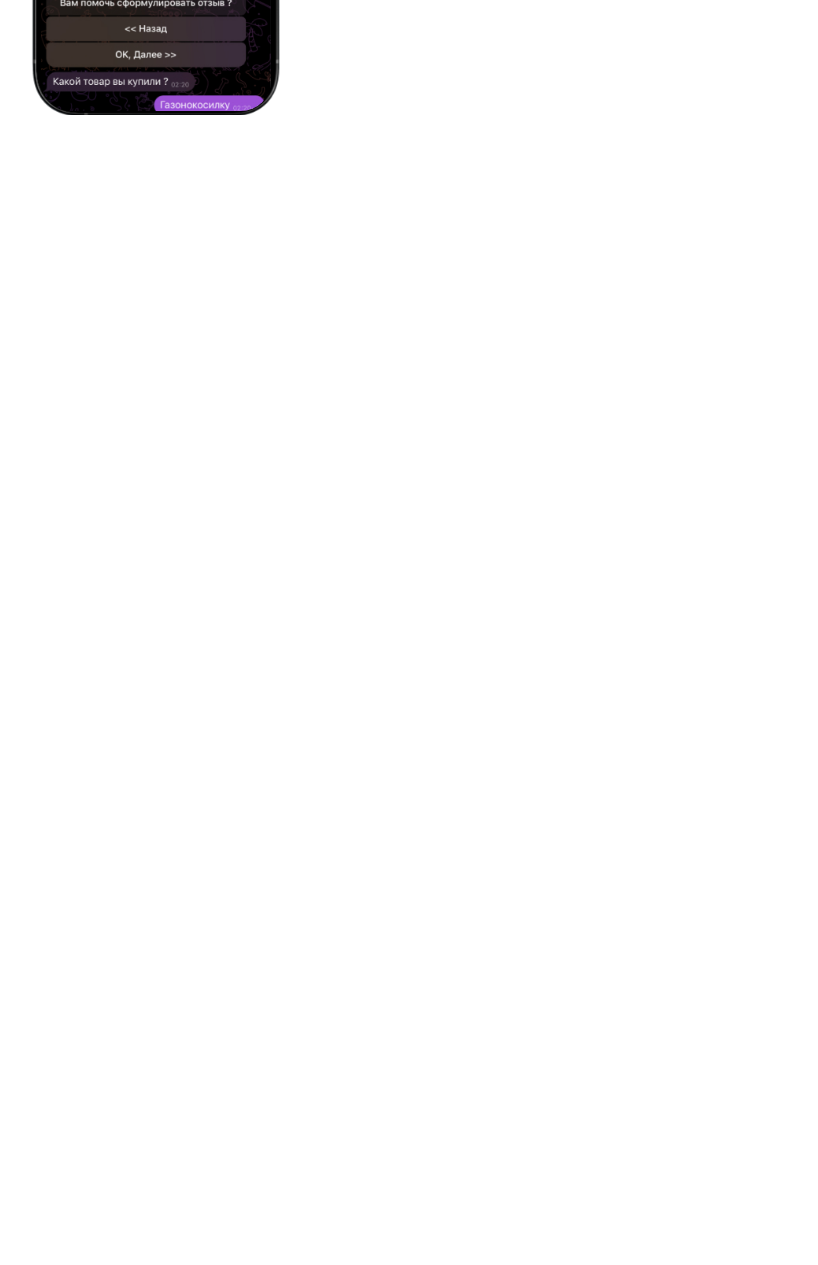
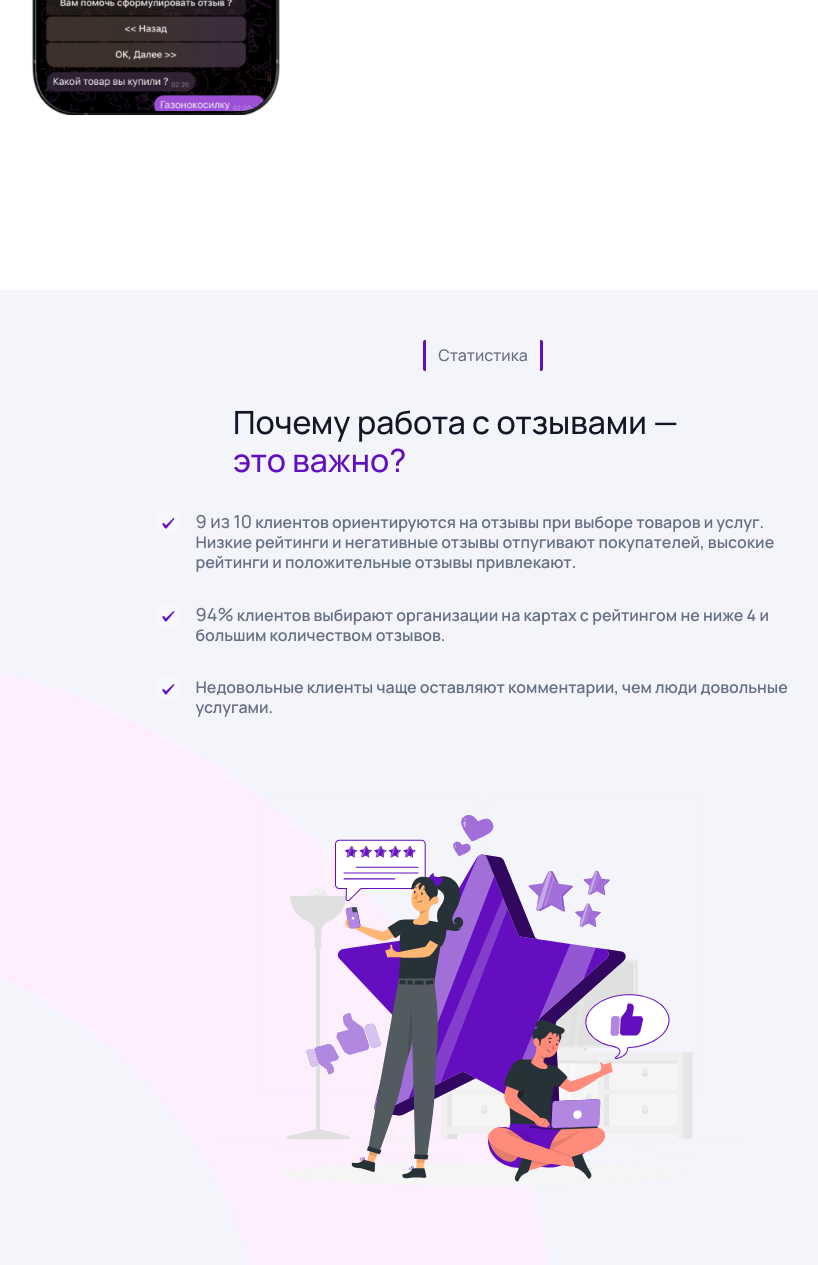
Before and after one commit to pauchok-sk/motive, a website built with webpack: page src/index.html in a window 1280 px wide. Shown: the part 8106-9371 px from the top of the page, without its empty margins (157-975 px from the left). Before the commit the page ends 8396 px from the top, so only its background shows below. Built offline with nearby package versions, Linux system fonts and the light colour scheme; files whose address does not match are found by name.

Commit message:
qr start

```diff
--- /dev/null
+++ b/src/html/components/work-reviews.html
@@ -0,0 +1,30 @@
+<section class="work-reviews">
+  <div class="section-body work-reviews__body">
+    <img src="@img/frame-big.svg" alt="image" class="work-reviews__decor _big" />
+    <img src="@img/frame-min.svg" alt="image" class="work-reviews__decor _min" />
+    <div class="container work-reviews__container">
+      <div class="work-reviews__info">
+        <span class="section-tag work-reviews__tag _gray">Статистика</span>
+        <h2 class="title-2 work-reviews__title">
+          Почему работа с отзывами — <span>это важно?</span>
+        </h2>
+        <ul class="list work-reviews__list">
+          <li class="work-reviews__item">
+            <span>9 из 10</span> клиентов ориентируются на отзывы при выборе
+            товаров и услуг. Низкие рейтинги и негативные отзывы отпугивают
+            покупателей, высокие рейтинги и положительные отзывы привлекают.
+          </li>
+          <li class="work-reviews__item">
+            <span>94%</span> клиентов выбирают организации на картах с рейтингом
+            не ниже 4 и большим количеством отзывов.
+          </li>
+          <li class="work-reviews__item">
+            Недовольные клиенты чаще оставляют комментарии, чем люди довольные
+            услугами.
+          </li>
+        </ul>
+      </div>
+      <img src="@img/work-reviews.svg" alt="images" class="work-reviews__img" />
+    </div>
+  </div>
+</section>
--- a/src/index.html
+++ b/src/index.html
@@ -12,6 +12,8 @@
       @@include('html/components/leave-review.html')
       @@include('html/components/negative.html')
       @@include('html/components/bot.html')
+      @@include('html/components/work-reviews.html')
+      @@include('html/components/qr.html')
 
     </main>
     @@include('html/components/footer.html')
--- /dev/null
+++ b/src/scss/components/work-reviews.scss
@@ -0,0 +1,106 @@
+.work-reviews {
+  &__body {
+    padding: 90px 0px;
+    @include laptop {
+      padding: 50px 0px;
+    }
+  }
+  &__decor {
+    position: absolute;
+    z-index: -1;
+    max-width: none;
+
+    &._big {
+      width: 745px;
+      left: -300px;
+      bottom: -470px;
+      transform: rotate(-74deg);
+    }
+    &._min {
+      width: 845px;
+      bottom: -178px;
+      right: -398px;
+    }
+
+    @include laptop {
+      &._min {
+        display: none;
+      }
+    }
+    @include tablet {
+      &._big {
+        left: -174px;
+        bottom: -210px;
+        transform: rotate(-63deg);
+      }
+    }
+    @include tablet-min {
+      &._big {
+        left: -100px;
+        bottom: -194px;
+        transform: rotate(-50deg);
+      }
+    }
+    @include mobile {
+      &._big {
+        bottom: -229px;
+      }
+    }
+  }
+  &__container {
+    @include flex-between;
+    gap: 40px;
+    @include laptop {
+      flex-direction: column;
+      gap: 24px;
+    }
+  }
+  &__info {
+    max-width: 655px;
+    @include tablet {
+      max-width: none;
+    }
+  }
+  &__tag {
+    margin-bottom: 32px;
+    @include laptop {
+      margin-left: auto;
+      margin-right: auto;
+    }
+  }
+  &__title {
+    max-width: 600px;
+    margin: 0px 0px 32px 0px;
+    @include laptop {
+      max-width: 500px;
+      margin-left: auto;
+      margin-right: auto;
+    }
+  }
+  &__list {
+    display: flex;
+    flex-direction: column;
+    gap: 32px;
+  }
+  &__item {
+    padding-left: 40px;
+    font-size: 16px;
+    font-weight: 600;
+    line-height: 20px;
+    background: url("@img/check.svg") top 0 left 0 / 24px 24px no-repeat;
+
+    span {
+      font-size: 18px;
+      font-weight: 500;
+    }
+  }
+  &__img {
+    width: 500px;
+    @include laptop-middle {
+      width: 350px;
+    }
+    @include laptop {
+      width: 520px;
+    }
+  }
+}
--- a/src/scss/style.scss
+++ b/src/scss/style.scss
@@ -25,5 +25,7 @@
 @import "./components/leave-review";
 @import "./components/negative";
 @import "./components/bot";
+@import "./components/work-reviews";
+@import "./components/qr";
 
 @import "./components/footer";
```
Also changed, not shown: src/html/components/qr.html (added), src/img/check.svg (added), src/img/frame-big-p.svg (added), src/img/frame-min-p.svg (added), src/img/qr.png (added), src/img/work-reviews.svg (added), src/scss/components/qr.scss (added).
